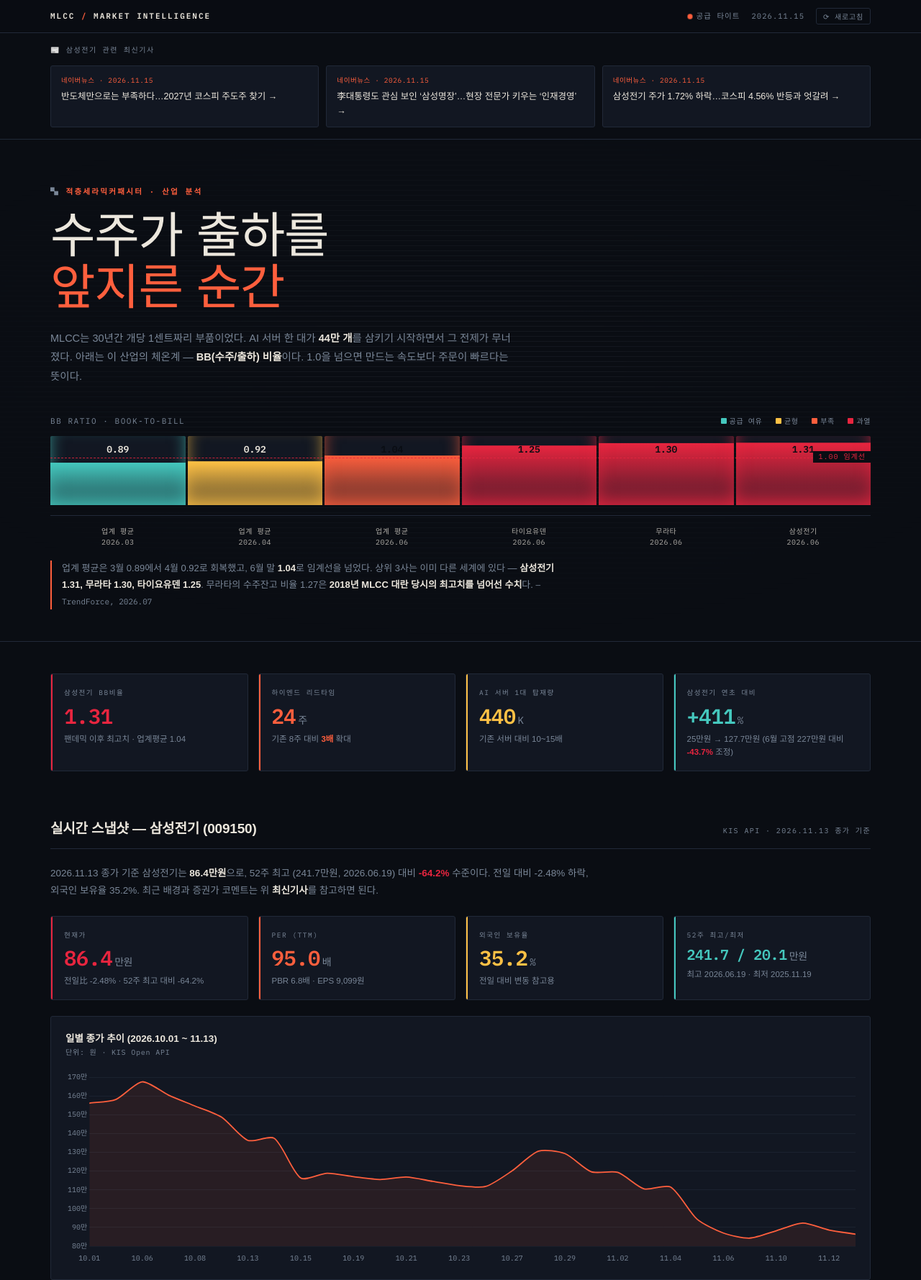
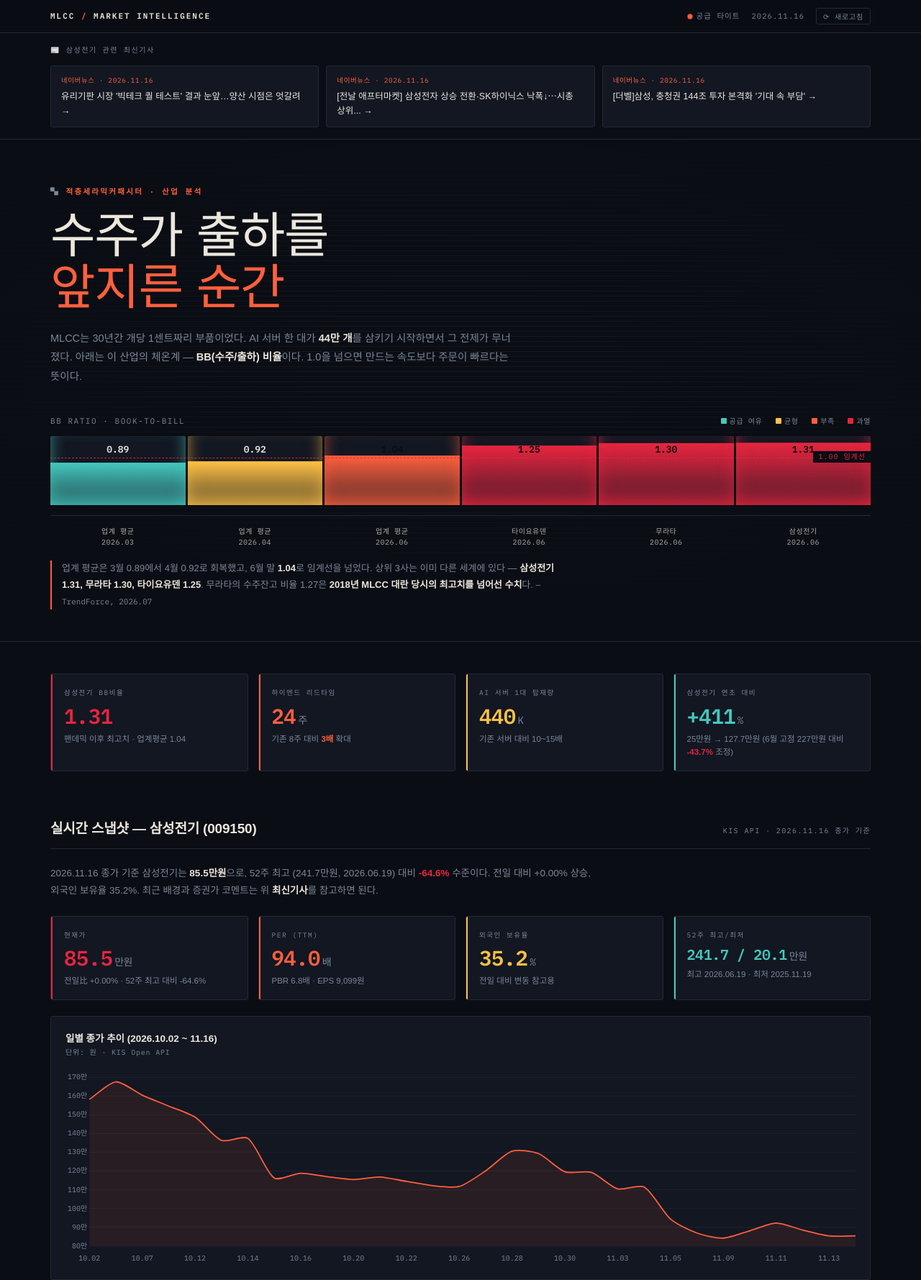
Before and after one commit to zeloso21/mlcc-dashboard, a plain HTML site: page index.html in a window 1280 px wide. Shown: the top 1779 px of the page at 72% size. Drawn offline with nearby package versions, Linux system fonts and the light colour scheme; a web font is replaced by a local one.

Commit message:
자동 업데이트: 2026-11-16 07:40 KST

```diff
--- a/index.html
+++ b/index.html
@@ -336,7 +336,7 @@ footer strong{color:var(--nickel);font-weight:600;letter-spacing:.12em}
     <div class="brand">MLCC <span>/</span> MARKET INTELLIGENCE</div>
     <div class="stamp mono">
       <span><span class="pulse"></span>공급 타이트</span>
-      <span><!--TOPDATE_START-->2026.11.15<!--TOPDATE_END--></span>
+      <span><!--TOPDATE_START-->2026.11.16<!--TOPDATE_END--></span>
       <button onclick="location.reload(true)" title="최신 데이터로 새로고침 (매일 자동 갱신)"
         style="background:transparent;border:1px solid var(--rule);color:var(--nickel);border-radius:3px;
         padding:3px 9px;font-family:'IBM Plex Mono',monospace;font-size:10px;letter-spacing:.08em;
@@ -350,17 +350,17 @@ footer strong{color:var(--nickel);font-weight:600;letter-spacing:.12em}
   <div class="newsbar-in">
     <div class="newsbar-title">📰 삼성전기 관련 최신기사</div>
     <div class="news-grid"><!--NEWS_START-->
-      <a class="news-item" href="http://www.metroseoul.co.kr/article/20261115500001" target="_blank" rel="noopener">
-        <div class="news-src">네이버뉴스 · 2026.11.15</div>
-        <div class="news-t">반도체만으로는 부족하다…2027년 코스피 주도주 찾기 &rarr;</div>
+      <a class="news-item" href="https://www.digitaltoday.co.kr/news/articleView.html?idxno=715325" target="_blank" rel="noopener">
+        <div class="news-src">네이버뉴스 · 2026.11.16</div>
+        <div class="news-t">유리기판 시장 '빅테크 퀄 테스트' 결과 눈앞…양산 시점은 엇갈려 &rarr;</div>
       </a>
-      <a class="news-item" href="https://n.news.naver.com/mnews/article/029/0003059053?sid=100" target="_blank" rel="noopener">
-        <div class="news-src">네이버뉴스 · 2026.11.15</div>
-        <div class="news-t">李대통령도 관심 보인 ‘삼성명장’…현장 전문가 키우는 ‘인재경영’ &rarr;</div>
+      <a class="news-item" href="https://www.etoday.co.kr/news/view/2648367" target="_blank" rel="noopener">
+        <div class="news-src">네이버뉴스 · 2026.11.16</div>
+        <div class="news-t">[전날 애프터마켓] 삼성전자 상승 전환·SK하이닉스 낙폭↓⋯시총 상위... &rarr;</div>
       </a>
-      <a class="news-item" href="http://www.kjdaily.com/article.php?aid=1794670958692209276" target="_blank" rel="noopener">
-        <div class="news-src">네이버뉴스 · 2026.11.15</div>
-        <div class="news-t">삼성전기 주가 1.72% 하락…코스피 4.56% 반등과 엇갈려 &rarr;</div>
+      <a class="news-item" href="https://www.thebell.co.kr/free/content/ArticleView.asp?key=202611121351304120103165" target="_blank" rel="noopener">
+        <div class="news-src">네이버뉴스 · 2026.11.16</div>
+        <div class="news-t">[더벨]삼성, 충청권 144조 투자 본격화 '기대 속 부담' &rarr;</div>
       </a>
       <!--NEWS_END--></div>
   </div>
@@ -432,23 +432,23 @@ footer strong{color:var(--nickel);font-weight:600;letter-spacing:.12em}
 <section id="livesnapshot">
   <div class="sec-head">
     <h2>실시간 스냅샷 — 삼성전기 (009150)</h2>
-    <span class="tag"><!--ASOF_START-->KIS API · 2026.11.13 종가 기준<!--ASOF_END--></span>
+    <span class="tag"><!--ASOF_START-->KIS API · 2026.11.16 종가 기준<!--ASOF_END--></span>
   </div>
   <p class="lede"><!--LEDE_START-->
-    2026.11.13 종가 기준 삼성전기는 <b>86.4만원</b>으로, 52주 최고
-    (241.7만원, 2026.06.19) 대비 <b style="color:var(--crit)">-64.2%</b> 수준이다.
-    전일 대비 -2.48% 하락, 외국인 보유율 35.2%.
+    2026.11.16 종가 기준 삼성전기는 <b>85.5만원</b>으로, 52주 최고
+    (241.7만원, 2026.06.19) 대비 <b style="color:var(--crit)">-64.6%</b> 수준이다.
+    전일 대비 +0.00% 상승, 외국인 보유율 35.2%.
     최근 배경과 증권가 코멘트는 위 <b>최신기사</b>를 참고하면 된다.
   <!--LEDE_END--></p>
   <div class="kpis" style="margin:22px 0"><!--LIVEKPI_START-->
     <div class="kpi" style="--accent:var(--crit)">
       <div class="kpi-l">현재가</div>
-      <div class="kpi-v">86.4<small>만원</small></div>
-      <div class="kpi-d">전일比 -2.48% · 52주 최고 대비 -64.2%</div>
+      <div class="kpi-v">85.5<small>만원</small></div>
+      <div class="kpi-d">전일比 +0.00% · 52주 최고 대비 -64.6%</div>
     </div>
     <div class="kpi" style="--accent:var(--hot)">
       <div class="kpi-l">PER (TTM)</div>
-      <div class="kpi-v">95.0<small>배</small></div>
+      <div class="kpi-v">94.0<small>배</small></div>
       <div class="kpi-d">PBR 6.8배 · EPS 9,099원</div>
     </div>
     <div class="kpi" style="--accent:var(--warm)">
@@ -464,7 +464,7 @@ footer strong{color:var(--nickel);font-weight:600;letter-spacing:.12em}
     <!--LIVEKPI_END--></div>
   <div class="card">
     <div class="card-head">
-      <div><div class="card-title"><!--DATERANGE_START-->일별 종가 추이 (2026.10.01 ~ 11.13)<!--DATERANGE_END--></div><div class="card-sub">단위: 원 · KIS Open API</div></div>
+      <div><div class="card-title"><!--DATERANGE_START-->일별 종가 추이 (2026.10.02 ~ 11.16)<!--DATERANGE_END--></div><div class="card-sub">단위: 원 · KIS Open API</div></div>
     </div>
     <div class="canvas-box"><canvas id="cSemcoPrice"></canvas></div>
   </div>
@@ -911,7 +911,7 @@ new Chart(document.getElementById('cPer'),{
 /* 6. 삼성전기 실시간 주가 추이 */
 /*SEMCO_PRICE_START*/
 const SEMCO_PRICE=[
-  ['10.01',1561000],['10.02',1581000],['10.06',1675000],['10.07',1604000],['10.08',1546000],['10.12',1487000],['10.13',1363000],['10.14',1374000],['10.15',1163000],['10.16',1188000],['10.19',1170000],['10.20',1155000],['10.21',1168000],['10.22',1145000],['10.23',1122000],['10.26',1118000],['10.27',1201000],['10.28',1306000],['10.29',1293000],['10.30',1196000],['11.02',1193000],['11.03',1105000],['11.04',1115000],['11.05',944000],['11.06',870000],['11.09',843000],['11.10',882000],['11.11',923000],['11.12',886000],['11.13',864000]
+  ['10.02',1581000],['10.06',1675000],['10.07',1604000],['10.08',1546000],['10.12',1487000],['10.13',1363000],['10.14',1374000],['10.15',1163000],['10.16',1188000],['10.19',1170000],['10.20',1155000],['10.21',1168000],['10.22',1145000],['10.23',1122000],['10.26',1118000],['10.27',1201000],['10.28',1306000],['10.29',1293000],['10.30',1196000],['11.02',1193000],['11.03',1105000],['11.04',1115000],['11.05',944000],['11.06',870000],['11.09',843000],['11.10',882000],['11.11',923000],['11.12',886000],['11.13',855000],['11.16',855000]
 ];
 /*SEMCO_PRICE_END*/
 const peakIdx=SEMCO_PRICE.findIndex(d=>d[0]==='06.19');
```
